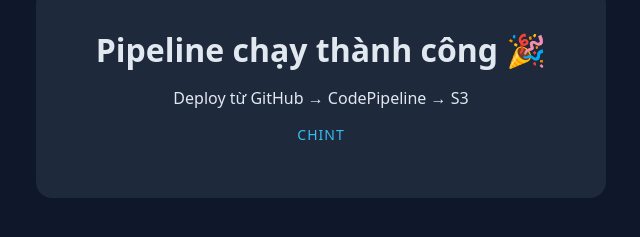
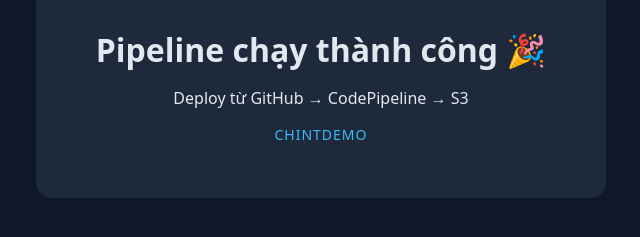
Before and after one commit to Chi2k1/cicd-demo, a plain HTML site: page index.html in a window 1280 px wide. Shown: the part 307-544 px from the top of the page, 319-959 px from the left. Drawn offline with Linux system fonts and the light colour scheme.

Commit message:
Update 25/08

```diff
--- a/index.html
+++ b/index.html
@@ -16,7 +16,7 @@
   <div class="card">
     <h1>Pipeline chạy thành công 🎉</h1>
     <p>Deploy từ GitHub → CodePipeline → S3</p>
-    <p class="v">CHINT</p>
+    <p class="v">CHINTDEMO</p>
   </div>
 </body>
 </html>
```
